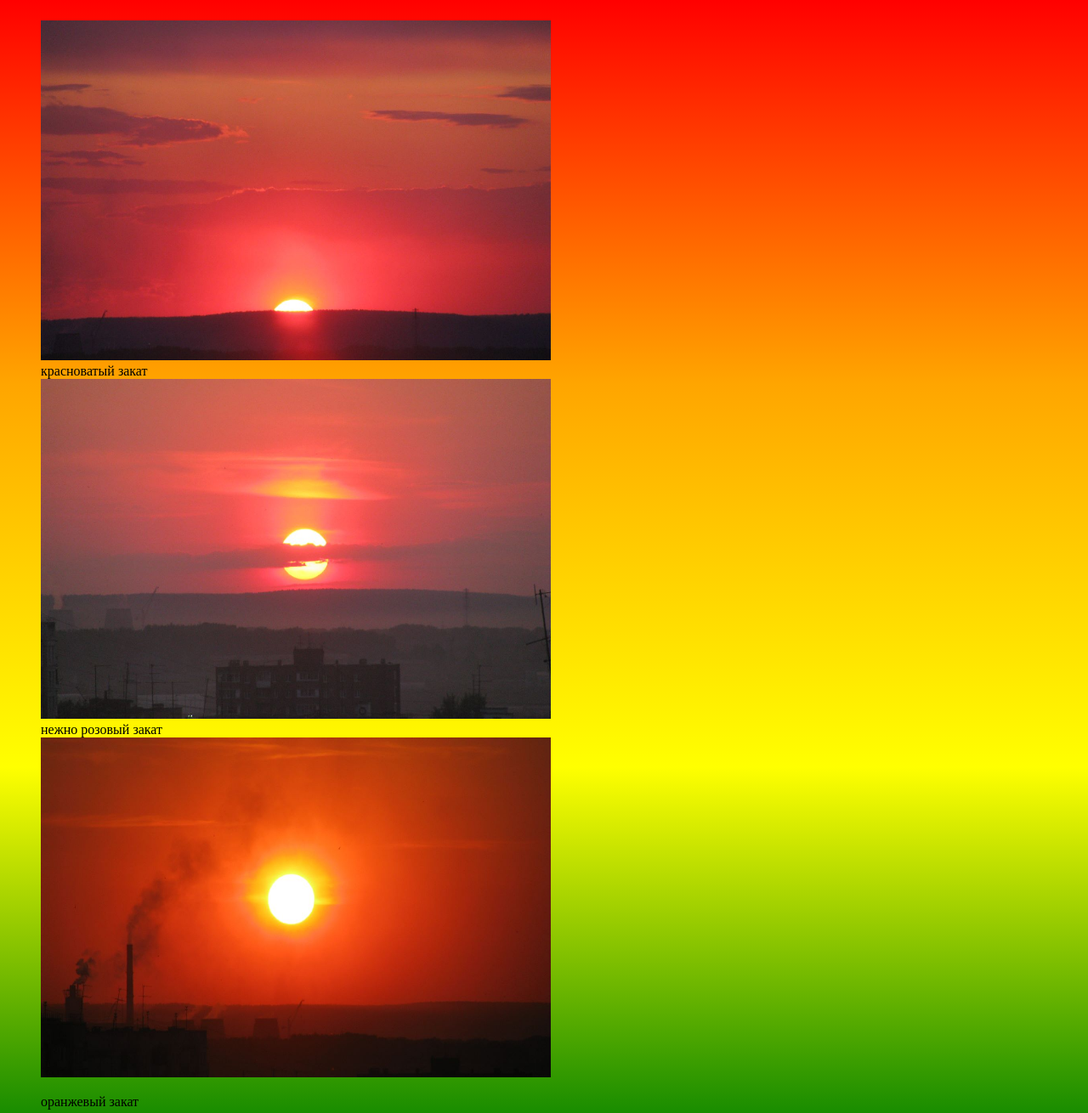
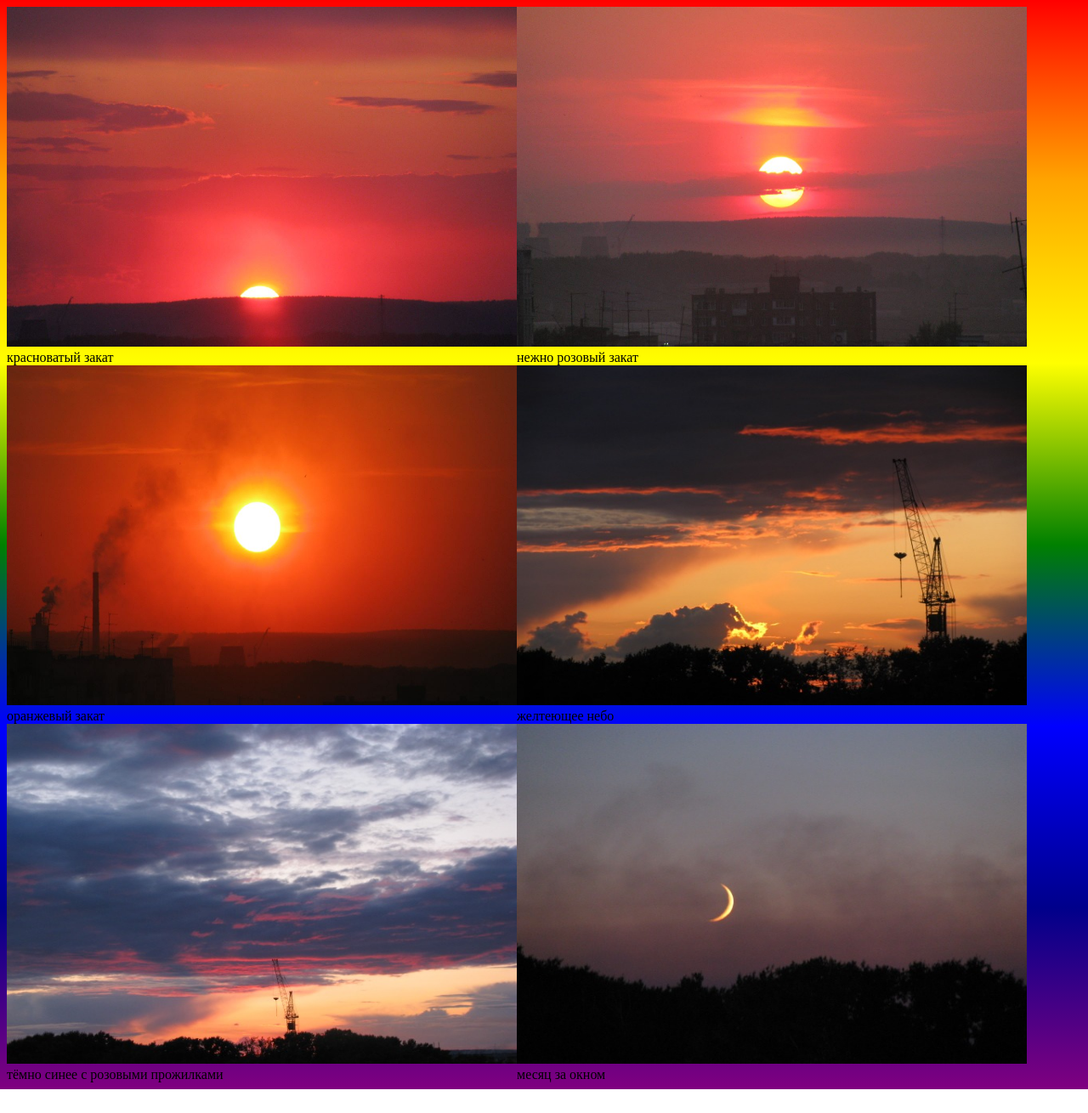
Before and after one commit to SofiaSir7/SofiaSir7.github.io, a plain HTML site: page index.html in a window 1280 px wide. Shown: the top 1310 px of the page at 85% size. After the commit the page ends 1282 px from the top, so only its background shows below. Drawn offline with Linux system fonts and the light colour scheme.

Commit message:
Update index.html

```diff
--- a/index.html
+++ b/index.html
@@ -32,24 +32,32 @@
 <body>
 
     <div class="container">
-         <p class="image-gallery">
-            <figure>
-
+          <div class="image-container">
              <img  src="sunset.jpg" alt="красноватый закат" width="600" height="400">
              <figcaption>красноватый закат</figcaption>
+         </div>
+         <div class="image-container">
              <img  src="sunset2.jpg" alt="нежно розовый закат"  width="600" height="400">
              <figcaption>нежно розовый закат</figcaption>
+         </div>
+         <div class="image-container">
              <img  src="sunset3.jpg" alt="оранжевый закат"  width="600" height="400">
-             <p>оранжевый закат</p>
+             <figcaption>оранжевый закат</figcaption>
+         </div>
+         <div class="image-container">
              <img  src="window.jpg" alt="желтеющее небо"  width="600" height="400">
-             <p> желтеющее небо</p>
+             <figcaption> желтеющее небо</figcaption>
+         </div>
+         <div class="image-container">
              <img  src="window2.jpg"alt="тёмно синее с розовыми прожилками"  width="600" height="400" >
-             <p>тёмно синее с розовыми прожилками</p>
+             <figcaption>тёмно синее с розовыми прожилками</figcaption>
+         </div>
+         <div class="image-container">
            <img  src="moon.jpg" alt="месяц за окном" width="600" height="400" >
-           <p>месяц за окном</p>
+           <figcaption>месяц за окном</figcaption>
+         </div>
 
-        </figure>
-</p>
+
     </div>
 
 
```
